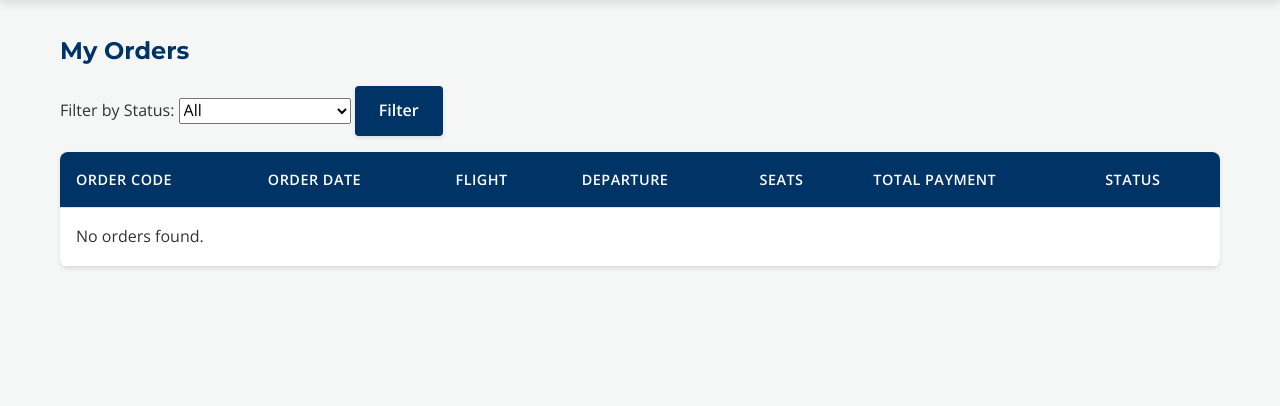
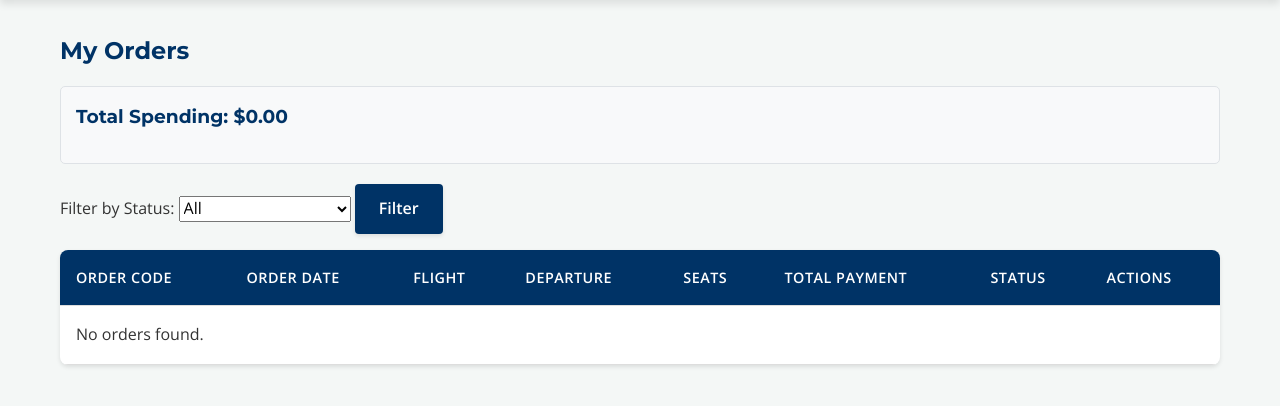
Before and after one commit to InbarKedem/project-year-2, a Flask app: page /my_orders in a window 1280 px wide. Shown: the part 82-488 px from the top of the page. Run offline with Flask 3, Linux system fonts and the light colour scheme; the visitor is signed in with stand-in values (Sample User, id 1); tables that the repository leaves empty hold one stand-in row (values such as "Sample post").

Commit message:
Implement customer order cancellation and total spending display

```diff
--- a/routes/customer.py
+++ b/routes/customer.py
@@ -134,6 +134,8 @@
 
     # Group seats by order
     orders_map = {}
+    total_spending = 0
+
     for row in raw_orders:
         code = row['order_code']
         if code not in orders_map:
@@ -148,6 +150,10 @@
                 'seats': []
             }
 
+            # Add to total spending if not cancelled
+            if row['order_status'] != 'Cancelled' and row['order_status'] != 'Customer Cancelled' and row['order_status'] != 'System Cancelled':
+                total_spending += row['total_payment']
+
         if row['row_number'] is not None:
             orders_map[code]['seats'].append({
                 'row': row['row_number'],
@@ -157,7 +163,37 @@
 
     orders = list(orders_map.values())
 
-    return render_template('customer/my_orders.html', orders=orders)
+    return render_template('customer/my_orders.html', orders=orders, total_spending=total_spending)
+
+@customer_bp.route('/cancel_order/<int:order_code>', methods=['POST'])
+def cancel_order(order_code):
+    if session.get('role') != 'customer':
+        flash('Access denied.', 'danger')
+        return redirect(url_for('auth.login'))
+
+    email = session.get('user_id')
+
+    # Verify order belongs to user and is active
+    order = query_db("SELECT * FROM Order_Table WHERE order_code = %s AND customer_email = %s", (order_code, email), one=True)
+
+    if not order:
+        flash('Order not found.', 'danger')
+        return redirect(url_for('customer.my_orders'))
+
+    if order['order_status'] in ['Cancelled', 'Customer Cancelled', 'System Cancelled']:
+        flash('Order is already cancelled.', 'warning')
+        return redirect(url_for('customer.my_orders'))
+
+    # Check if flight is in the future (optional but recommended)
+    # For now, just allowing cancellation as requested
+
+    try:
+        execute_db("UPDATE Order_Table SET order_status = 'Customer Cancelled' WHERE order_code = %s", (order_code,))
+        flash('Order cancelled successfully.', 'success')
+    except Exception as e:
+        flash(f'Error cancelling order: {e}', 'danger')
+
+    return redirect(url_for('customer.my_orders'))
 
 @customer_bp.route('/book_flight', methods=['GET', 'POST'])
 def book_flight():
--- a/templates/customer/my_orders.html
+++ b/templates/customer/my_orders.html
@@ -6,6 +6,10 @@
 
 {% block content %}
 <h2>My Orders</h2>
+
+<div class="spending-summary" style="background: #f8f9fa; padding: 15px; border-radius: 5px; margin-bottom: 20px; border: 1px solid #dee2e6;">
+    <h3>Total Spending: ${{ "%.2f"|format(total_spending) }}</h3>
+</div>
 
 <div class="filter-section">
     <form action="{{ url_for('customer.my_orders') }}" method="GET">
@@ -31,6 +35,7 @@
             <th>Seats</th>
             <th>Total Payment</th>
             <th>Status</th>
+            <th>Actions</th>
         </tr>
     </thead>
     <tbody>
@@ -60,10 +65,17 @@
                     {{ order.order_status }}
                 </span>
             </td>
+            <td>
+                {% if order.order_status == 'Confirmed' or order.order_status == 'Active' %}
+                <form action="{{ url_for('customer.cancel_order', order_code=order.order_code) }}" method="POST" onsubmit="return confirm('Are you sure you want to cancel this order?');">
+                    <button type="submit" class="btn btn-danger btn-sm">Cancel</button>
+                </form>
+                {% endif %}
+            </td>
         </tr>
         {% else %}
         <tr>
-            <td colspan="7">No orders found.</td>
+            <td colspan="8">No orders found.</td>
         </tr>
         {% endfor %}
     </tbody>
```
